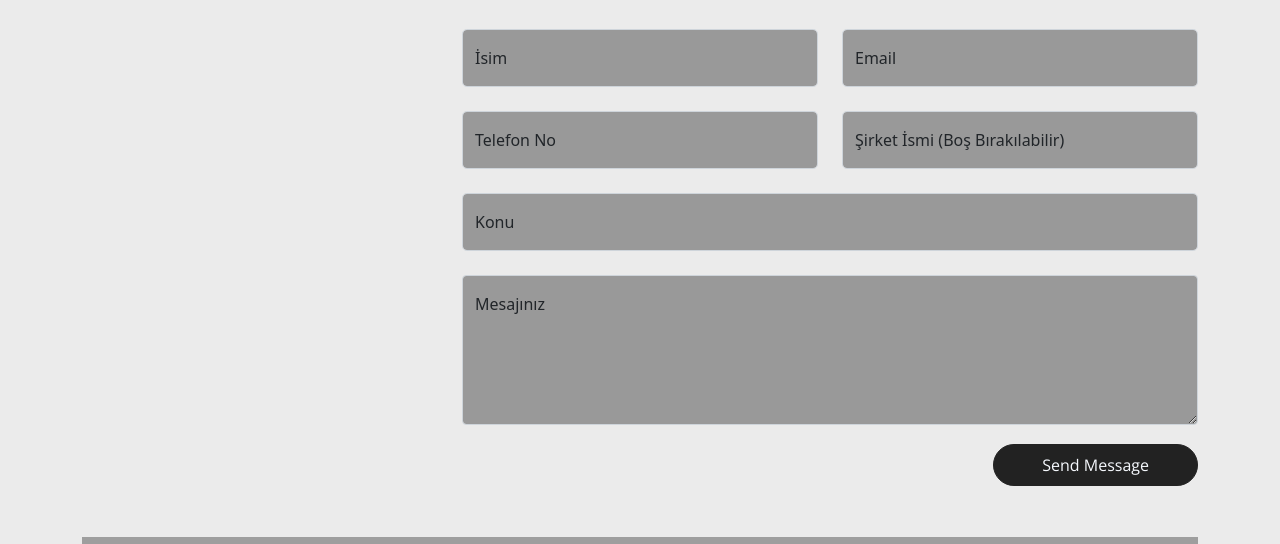
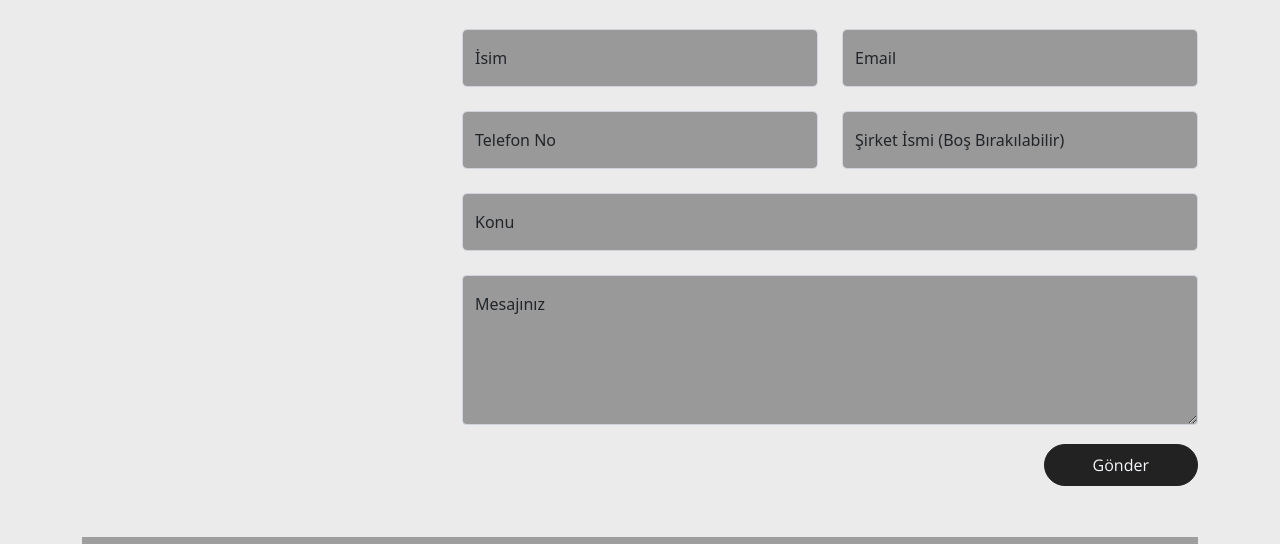
Before and after one commit to AlpcnDlk/AlpcnDlk.github.io, a plain HTML site: page iletisim.html in a window 1280 px wide. Shown: the part 256-800 px from the top of the page. Drawn offline with nearby package versions, Linux system fonts and the light colour scheme; grey boxes are pictures that could not be loaded.

Commit message:
yazim hatasi

```diff
--- a/iletisim.html
+++ b/iletisim.html
@@ -114,7 +114,7 @@
                     </div><!-- End Textarea Message -->
 
                     <div class="col-md-12 col-12 m-auto text-end">
-                        <button type="submit" class="btn btn-secondary rounded-pill px-md-5 px-4 py-2 radius-0 text-light light-300">Send Message</button>
+                        <button type="submit" class="btn btn-secondary rounded-pill px-md-5 px-4 py-2 radius-0 text-light light-300">Gönder</button>
                     </div>
                     <br><br>
                 </form>
```
